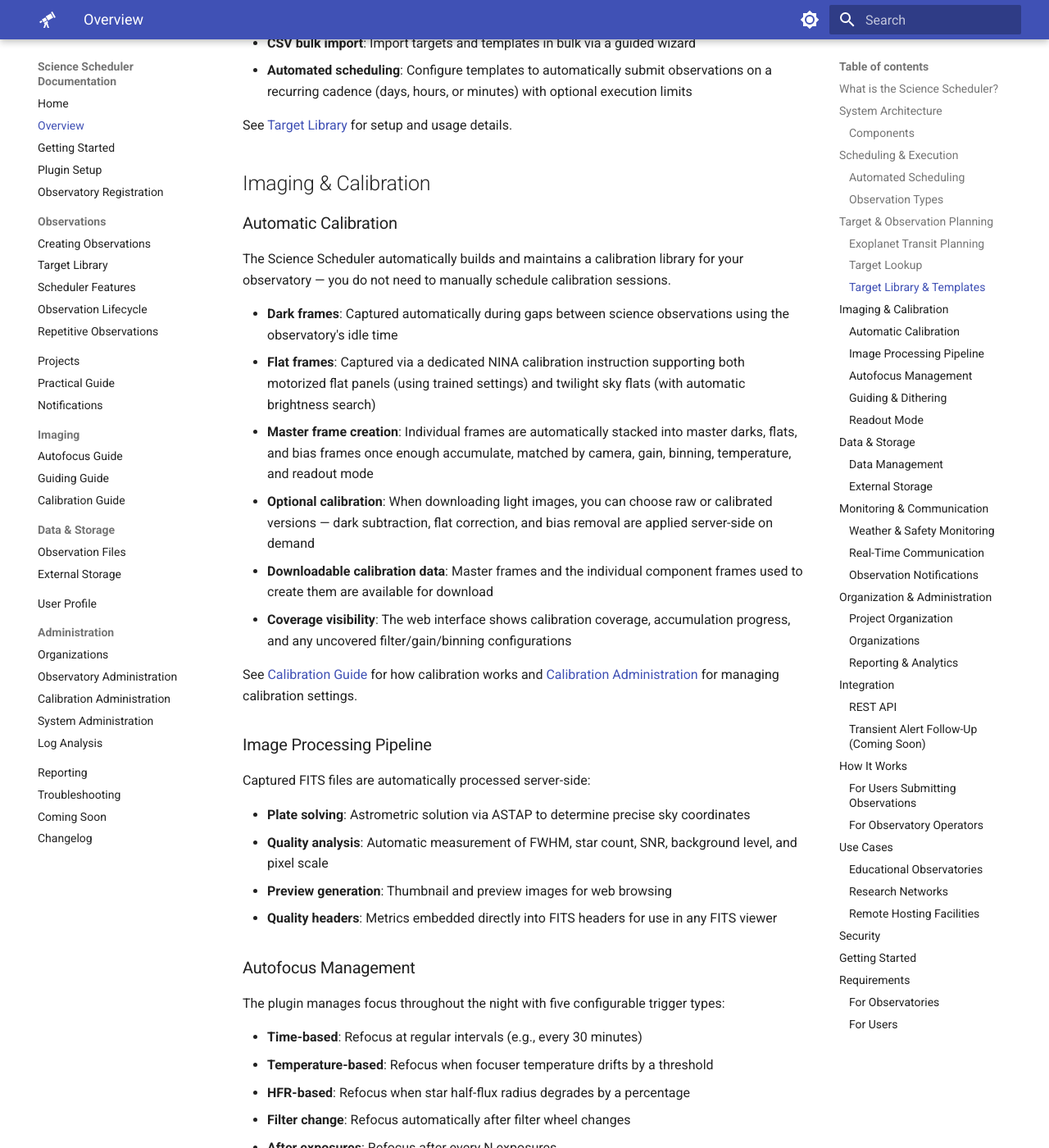
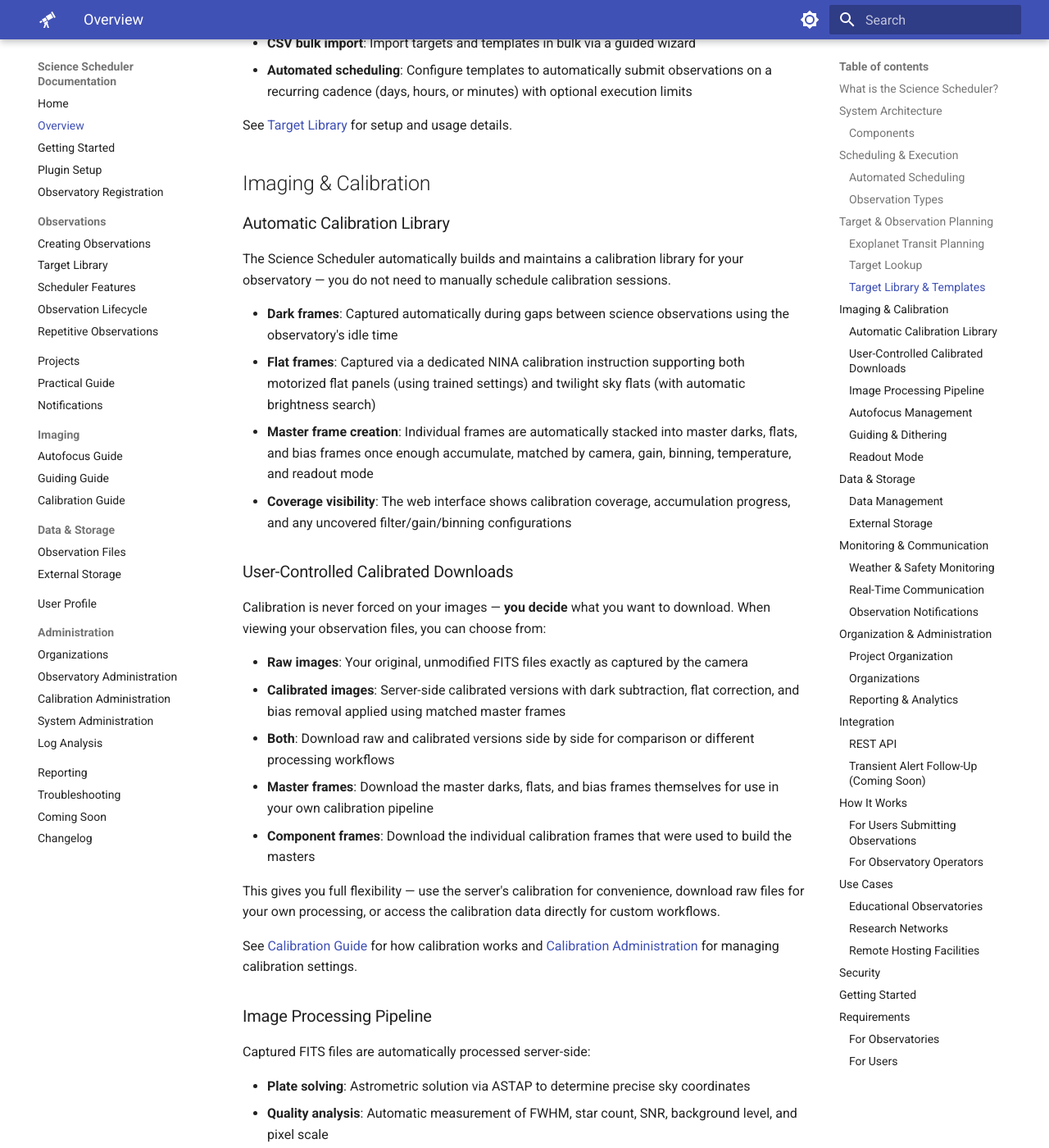
Before and after one commit to First-Light-Systems/nina-scheduler-docs, an MkDocs documentation site: the page built from docs/OVERVIEW.md, in a window 1280 px wide and 1400 px high, scrolled down 2545 px. Shown: the whole window at 82% size. Built offline with MkDocs 1.6.1 and Material for MkDocs 9.7.7, drawn with Linux system fonts in a browser that asks for light colours; some of the changed text lies outside the part shown.

Commit message:
Expand calibration section to emphasize user-controlled downloads
Split calibration into two clear subsections: Automatic Calibration Library
(the system builds it hands-off) and User-Controlled Calibrated Downloads
(you choose what to download: raw, calibrated, both, masters, or component
frames). This makes the user-choice aspect prominent rather than buried.

Co-Authored-By: Claude Opus 4.6 (1M context) <noreply@anthropic.com>

```diff
--- a/docs/OVERVIEW.md
+++ b/docs/OVERVIEW.md
@@ -89,16 +89,26 @@ See [Target Library](TARGET_LIBRARY.md) for setup and usage details.
 
 ## Imaging & Calibration
 
-### Automatic Calibration
+### Automatic Calibration Library
 
 The Science Scheduler automatically builds and maintains a calibration library for your observatory — you do not need to manually schedule calibration sessions.
 
 - **Dark frames**: Captured automatically during gaps between science observations using the observatory's idle time
 - **Flat frames**: Captured via a dedicated NINA calibration instruction supporting both motorized flat panels (using trained settings) and twilight sky flats (with automatic brightness search)
 - **Master frame creation**: Individual frames are automatically stacked into master darks, flats, and bias frames once enough accumulate, matched by camera, gain, binning, temperature, and readout mode
-- **Optional calibration**: When downloading light images, you can choose raw or calibrated versions — dark subtraction, flat correction, and bias removal are applied server-side on demand
-- **Downloadable calibration data**: Master frames and the individual component frames used to create them are available for download
 - **Coverage visibility**: The web interface shows calibration coverage, accumulation progress, and any uncovered filter/gain/binning configurations
+
+### User-Controlled Calibrated Downloads
+
+Calibration is never forced on your images — **you decide** what you want to download. When viewing your observation files, you can choose from:
+
+- **Raw images**: Your original, unmodified FITS files exactly as captured by the camera
+- **Calibrated images**: Server-side calibrated versions with dark subtraction, flat correction, and bias removal applied using matched master frames
+- **Both**: Download raw and calibrated versions side by side for comparison or different processing workflows
+- **Master frames**: Download the master darks, flats, and bias frames themselves for use in your own calibration pipeline
+- **Component frames**: Download the individual calibration frames that were used to build the masters
+
+This gives you full flexibility — use the server's calibration for convenience, download raw files for your own processing, or access the calibration data directly for custom workflows.
 
 See [Calibration Guide](CALIBRATION_GUIDE.md) for how calibration works and [Calibration Administration](CALIBRATION_ADMINISTRATION.md) for managing calibration settings.
 
@@ -261,7 +271,7 @@ See [Coming Soon](COMING_SOON.md) for details.
 5. **Configure notifications** (optional) - choose email/Pushover alerts for state changes
 6. **Submit** - observation enters the queue
 7. **Monitor** - watch progress in real-time
-8. **Download** - retrieve raw FITS files, or optionally calibrated versions with dark, bias, and flat corrections applied
+8. **Download** - choose what you need: raw images, calibrated versions, or both — plus access to master frames and calibration data
 
 ### For Observatory Operators
 
```
